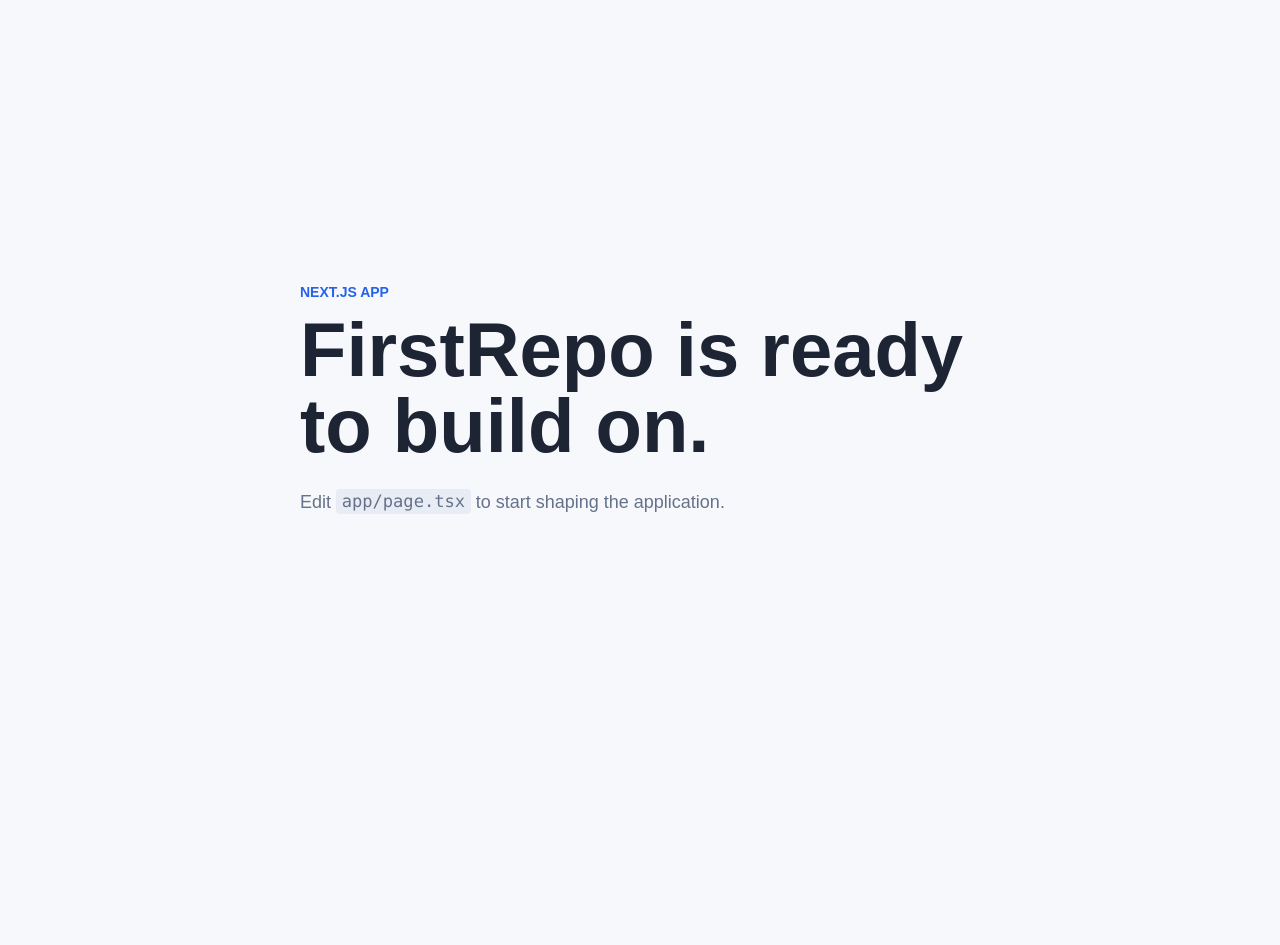
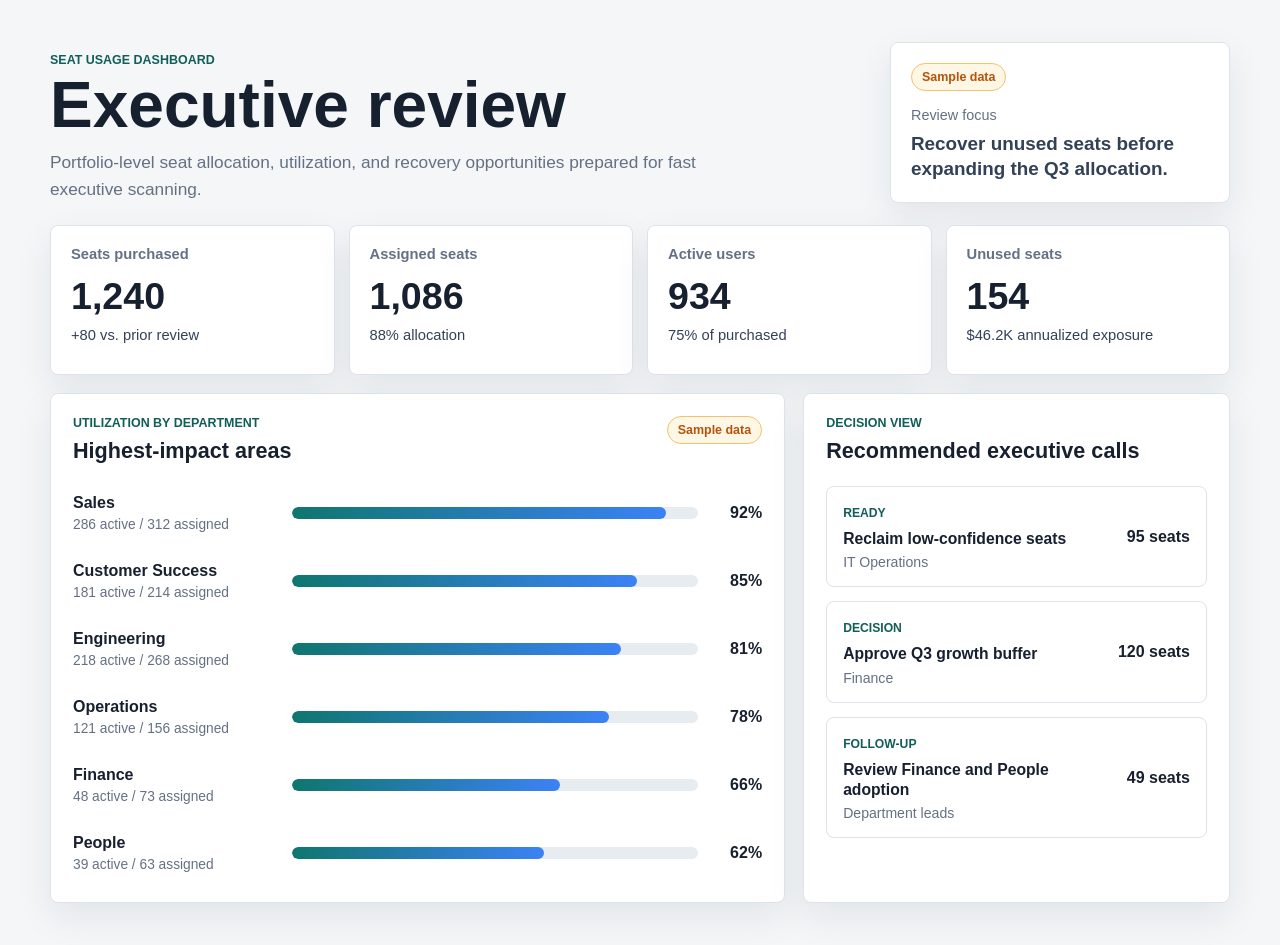
Before and after one commit to Zeyuzhao/FirstRepo, a Next.js app: page / in a window 1280 px wide. Before the commit the page ends 800 px from the top, so only its background shows below. Built offline with nearby package versions, Linux system fonts and the light colour scheme.

Commit message:
Improve executive seat usage dashboard

```diff
--- a/app/globals.css
+++ b/app/globals.css
@@ -1,9 +1,14 @@
 :root {
   color-scheme: light;
-  --background: #f7f8fb;
-  --foreground: #1d2433;
-  --muted: #65728a;
-  --accent: #2563eb;
+  --background: #f4f6f8;
+  --foreground: #17202f;
+  --muted: #647184;
+  --panel: #ffffff;
+  --line: #dce3eb;
+  --accent: #0f766e;
+  --accent-strong: #115e59;
+  --amber: #b45309;
+  --ink-soft: #324156;
 }
 
 * {
@@ -25,43 +30,254 @@ body {
     sans-serif;
 }
 
-code {
-  border-radius: 4px;
-  background: #e8edf5;
-  padding: 0.15rem 0.35rem;
-  font-family: "SFMono-Regular", Consolas, "Liberation Mono", monospace;
-  font-size: 0.95em;
+.dashboard-shell {
+  width: min(1180px, calc(100% - 40px));
+  margin: 0 auto;
+  padding: 42px 0;
 }
 
-.page {
+.executive-summary {
   display: grid;
-  min-height: 100vh;
-  place-items: center;
-  padding: 2rem;
-}
-
-.intro {
-  max-width: 680px;
+  grid-template-columns: minmax(0, 1fr) 340px;
+  gap: 24px;
+  align-items: end;
+  margin-bottom: 22px;
 }
 
 .eyebrow {
-  margin: 0 0 0.75rem;
-  color: var(--accent);
-  font-size: 0.875rem;
-  font-weight: 700;
+  margin: 0 0 8px;
+  color: var(--accent-strong);
+  font-size: 0.78rem;
+  font-weight: 800;
+  letter-spacing: 0;
   text-transform: uppercase;
 }
 
+h1,
+h2,
+h3,
+p {
+  margin-top: 0;
+}
+
 h1 {
-  margin: 0;
-  font-size: clamp(2.25rem, 6vw, 4.75rem);
+  max-width: 760px;
+  margin-bottom: 14px;
+  font-size: clamp(2.5rem, 5vw, 5rem);
+  line-height: 0.95;
+}
+
+h2 {
+  margin-bottom: 0;
+  font-size: 1.35rem;
+  line-height: 1.2;
+}
+
+h3 {
+  margin-bottom: 6px;
+  color: var(--foreground);
+  font-size: 0.98rem;
+  line-height: 1.25;
+}
+
+.summary {
+  max-width: 680px;
+  margin-bottom: 0;
+  color: var(--muted);
+  font-size: 1.08rem;
+  line-height: 1.55;
+}
+
+.review-card,
+.metric-card,
+.panel {
+  border: 1px solid var(--line);
+  border-radius: 8px;
+  background: var(--panel);
+  box-shadow: 0 14px 36px rgb(23 32 47 / 8%);
+}
+
+.review-card {
+  padding: 20px;
+}
+
+.review-card p {
+  margin: 16px 0 8px;
+  color: var(--muted);
+  font-size: 0.9rem;
+}
+
+.review-card strong {
+  display: block;
+  color: var(--ink-soft);
+  font-size: 1.18rem;
+  line-height: 1.35;
+}
+
+.data-pill {
+  display: inline-flex;
+  align-items: center;
+  min-height: 28px;
+  border: 1px solid #f0c36d;
+  border-radius: 999px;
+  background: #fff7e6;
+  color: var(--amber);
+  padding: 4px 10px;
+  font-size: 0.78rem;
+  font-weight: 800;
+}
+
+.metric-grid {
+  display: grid;
+  grid-template-columns: repeat(4, minmax(0, 1fr));
+  gap: 14px;
+  margin-bottom: 18px;
+}
+
+.metric-card {
+  min-height: 150px;
+  padding: 20px;
+}
+
+.metric-card p {
+  margin-bottom: 16px;
+  color: var(--muted);
+  font-size: 0.92rem;
+  font-weight: 700;
+}
+
+.metric-card strong {
+  display: block;
+  margin-bottom: 10px;
+  font-size: 2.35rem;
   line-height: 1;
 }
 
-.summary {
-  max-width: 34rem;
-  margin: 1.5rem 0 0;
+.metric-card span {
+  color: var(--ink-soft);
+  font-size: 0.92rem;
+}
+
+.content-grid {
+  display: grid;
+  grid-template-columns: minmax(0, 1.55fr) minmax(300px, 0.9fr);
+  gap: 18px;
+}
+
+.panel {
+  padding: 22px;
+}
+
+.panel-heading {
+  display: flex;
+  justify-content: space-between;
+  gap: 18px;
+  align-items: start;
+  margin-bottom: 22px;
+}
+
+.panel-heading.stacked {
+  display: block;
+}
+
+.department-list,
+.action-list {
+  display: grid;
+  gap: 14px;
+}
+
+.department-row {
+  display: grid;
+  grid-template-columns: minmax(140px, 1fr) minmax(150px, 2fr) 48px;
+  gap: 16px;
+  align-items: center;
+  min-height: 54px;
+}
+
+.department-label strong,
+.department-label span {
+  display: block;
+}
+
+.department-label span {
+  margin-top: 5px;
   color: var(--muted);
-  font-size: 1.125rem;
-  line-height: 1.6;
+  font-size: 0.86rem;
 }
+
+.usage-bar {
+  height: 12px;
+  overflow: hidden;
+  border-radius: 999px;
+  background: #e7ecf1;
+}
+
+.usage-bar span {
+  display: block;
+  height: 100%;
+  border-radius: inherit;
+  background: linear-gradient(90deg, var(--accent), #3b82f6);
+}
+
+.usage-value {
+  text-align: right;
+}
+
+.action-item {
+  display: grid;
+  grid-template-columns: minmax(0, 1fr) auto;
+  gap: 14px;
+  align-items: center;
+  border: 1px solid var(--line);
+  border-radius: 8px;
+  padding: 16px;
+}
+
+.action-item span {
+  display: inline-block;
+  margin-bottom: 9px;
+  color: var(--accent-strong);
+  font-size: 0.76rem;
+  font-weight: 800;
+  text-transform: uppercase;
+}
+
+.action-item p {
+  margin-bottom: 0;
+  color: var(--muted);
+  font-size: 0.88rem;
+}
+
+.action-item > strong {
+  color: var(--foreground);
+  font-size: 1rem;
+  white-space: nowrap;
+}
+
+@media (max-width: 900px) {
+  .executive-summary,
+  .content-grid,
+  .metric-grid {
+    grid-template-columns: 1fr;
+  }
+}
+
+@media (max-width: 620px) {
+  .dashboard-shell {
+    width: min(100% - 28px, 1180px);
+    padding: 28px 0;
+  }
+
+  .department-row {
+    grid-template-columns: 1fr 52px;
+  }
+
+  .usage-bar {
+    grid-column: 1 / -1;
+    grid-row: 2;
+  }
+
+  .metric-card {
+    min-height: 132px;
+  }
+}
--- a/app/page.tsx
+++ b/app/page.tsx
@@ -1,12 +1,117 @@
+const portfolioMetrics = [
+  { label: "Seats purchased", value: "1,240", detail: "+80 vs. prior review" },
+  { label: "Assigned seats", value: "1,086", detail: "88% allocation" },
+  { label: "Active users", value: "934", detail: "75% of purchased" },
+  { label: "Unused seats", value: "154", detail: "$46.2K annualized exposure" },
+];
+
+const departments = [
+  { name: "Sales", assigned: 312, active: 286, utilization: 92 },
+  { name: "Customer Success", assigned: 214, active: 181, utilization: 85 },
+  { name: "Engineering", assigned: 268, active: 218, utilization: 81 },
+  { name: "Operations", assigned: 156, active: 121, utilization: 78 },
+  { name: "Finance", assigned: 73, active: 48, utilization: 66 },
+  { name: "People", assigned: 63, active: 39, utilization: 62 },
+];
+
+const actions = [
+  {
+    title: "Reclaim low-confidence seats",
+    owner: "IT Operations",
+    impact: "95 seats",
+    status: "Ready",
+  },
+  {
+    title: "Approve Q3 growth buffer",
+    owner: "Finance",
+    impact: "120 seats",
+    status: "Decision",
+  },
+  {
+    title: "Review Finance and People adoption",
+    owner: "Department leads",
+    impact: "49 seats",
+    status: "Follow-up",
+  },
+];
+
 export default function Home() {
   return (
-    <main className="page">
-      <section className="intro">
-        <p className="eyebrow">Next.js app</p>
-        <h1>FirstRepo is ready to build on.</h1>
-        <p className="summary">
-          Edit <code>app/page.tsx</code> to start shaping the application.
-        </p>
+    <main className="dashboard-shell">
+      <section className="executive-summary" aria-labelledby="dashboard-title">
+        <div>
+          <p className="eyebrow">Seat usage dashboard</p>
+          <h1 id="dashboard-title">Executive review</h1>
+          <p className="summary">
+            Portfolio-level seat allocation, utilization, and recovery opportunities
+            prepared for fast executive scanning.
+          </p>
+        </div>
+        <div className="review-card">
+          <span className="data-pill">Sample data</span>
+          <p>Review focus</p>
+          <strong>Recover unused seats before expanding the Q3 allocation.</strong>
+        </div>
+      </section>
+
+      <section className="metric-grid" aria-label="Sample seat usage metrics">
+        {portfolioMetrics.map((metric) => (
+          <article className="metric-card" key={metric.label}>
+            <p>{metric.label}</p>
+            <strong>{metric.value}</strong>
+            <span>{metric.detail}</span>
+          </article>
+        ))}
+      </section>
+
+      <section className="content-grid">
+        <article className="panel utilization-panel">
+          <div className="panel-heading">
+            <div>
+              <p className="eyebrow">Utilization by department</p>
+              <h2>Highest-impact areas</h2>
+            </div>
+            <span className="data-pill">Sample data</span>
+          </div>
+          <div className="department-list">
+            {departments.map((department) => (
+              <div className="department-row" key={department.name}>
+                <div className="department-label">
+                  <strong>{department.name}</strong>
+                  <span>
+                    {department.active} active / {department.assigned} assigned
+                  </span>
+                </div>
+                <div
+                  className="usage-bar"
+                  aria-label={`${department.name} utilization ${department.utilization}%`}
+                >
+                  <span style={{ width: `${department.utilization}%` }} />
+                </div>
+                <strong className="usage-value">{department.utilization}%</strong>
+              </div>
+            ))}
+          </div>
+        </article>
+
+        <aside className="panel decision-panel" aria-labelledby="decision-title">
+          <div className="panel-heading stacked">
+            <p className="eyebrow">Decision view</p>
+            <h2 id="decision-title">Recommended executive calls</h2>
+          </div>
+          <div className="action-list">
+            {actions.map((action) => (
+              <article className="action-item" key={action.title}>
+                <div>
+                  <span>{action.status}</span>
+                  <h3>{action.title}</h3>
+                  <p>{action.owner}</p>
+                </div>
+                <strong>{action.impact}</strong>
+              </article>
+            ))}
+          </div>
+        </aside>
       </section>
     </main>
   );
```
